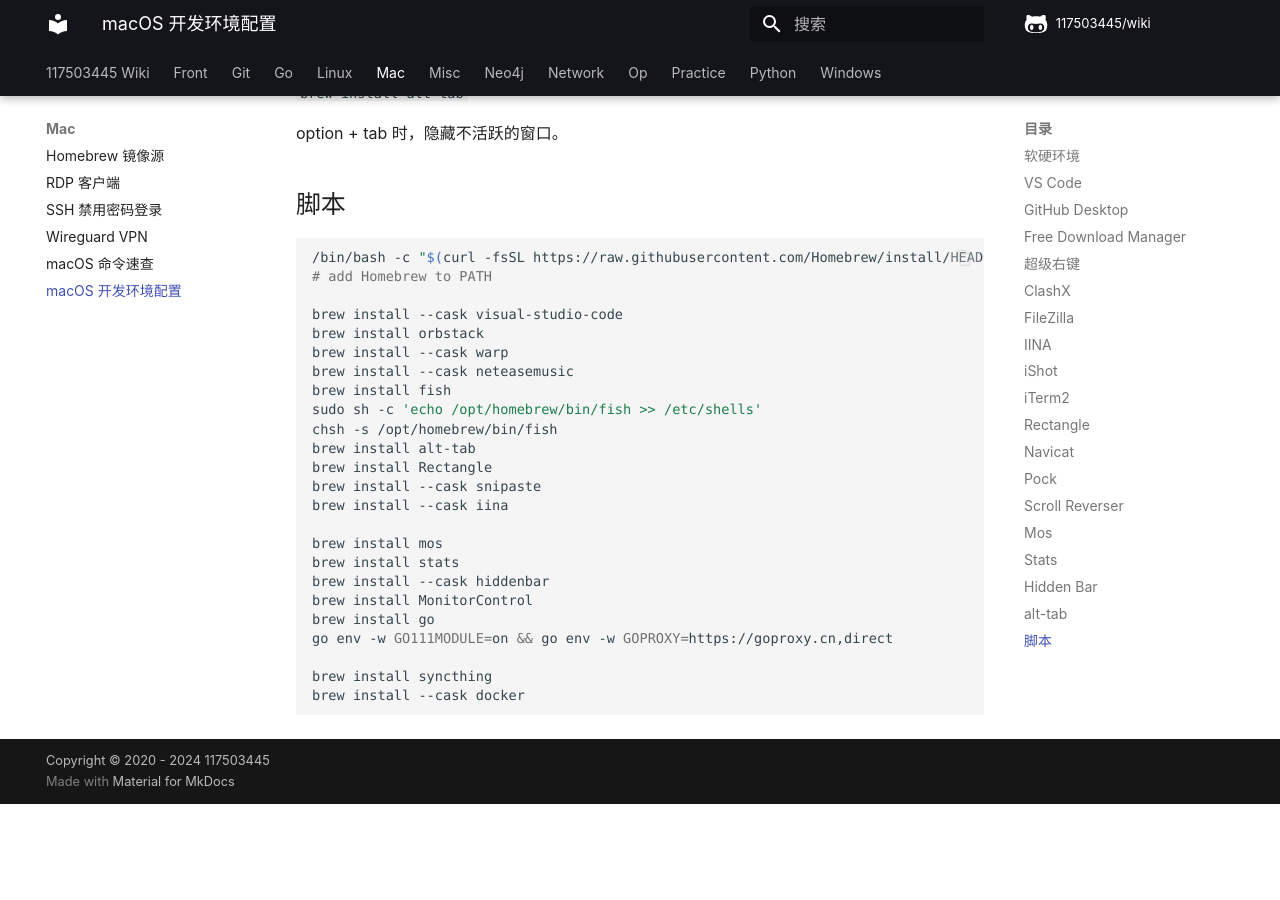
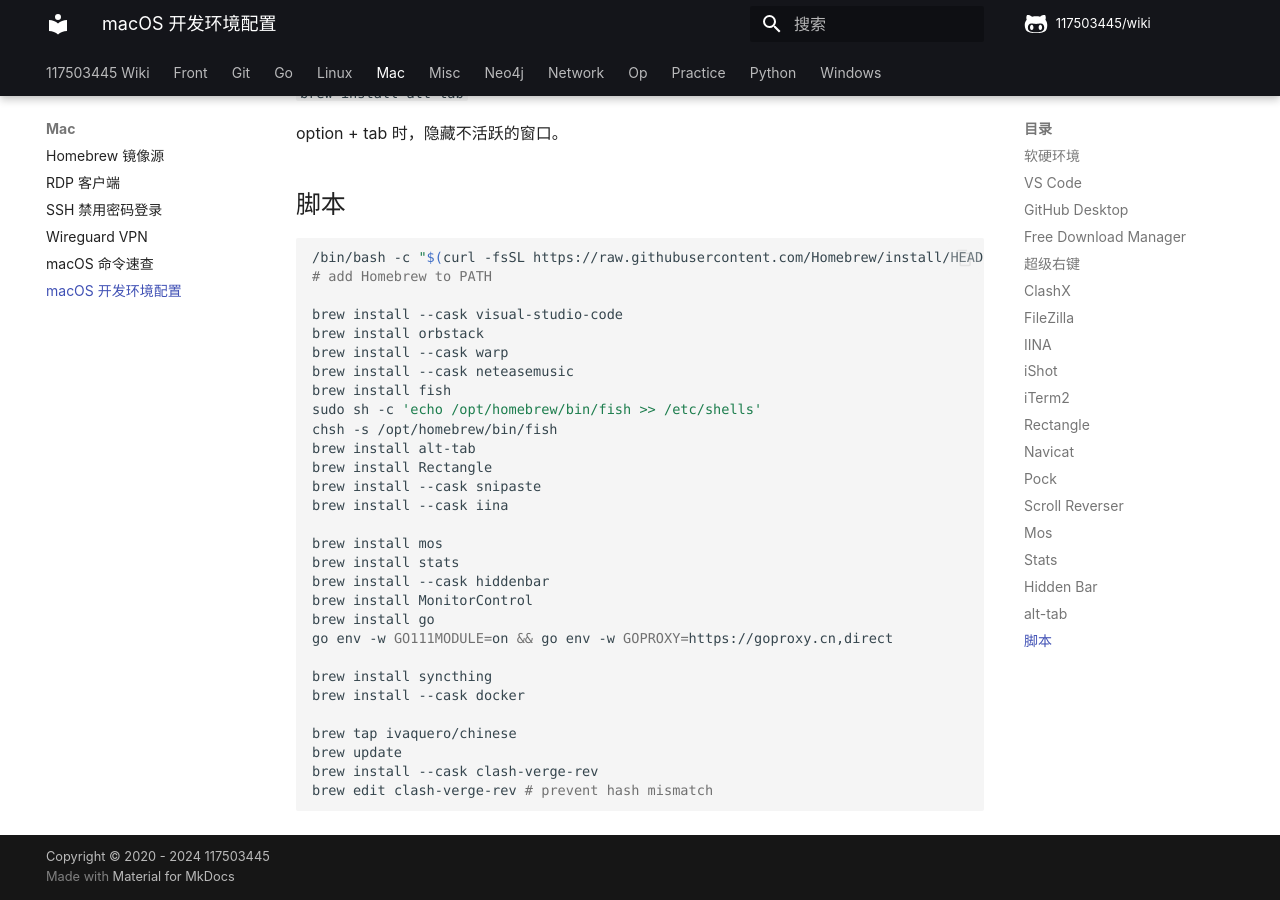
Before and after one commit to 117503445/wiki, an MkDocs documentation site: the page built from docs/mac/macOS 开发环境配置.md, in a window 1280 px wide and 900 px high, scrolled down 3141 px. Built offline with MkDocs 1.6.1 and Material for MkDocs 9.7.7, drawn with Linux system fonts in a browser that asks for light colours; some web fonts are replaced; comment, search, counter and statistics services are not loaded; before the commit the page ends 3945 px from its top, so only the background shows below that.

Commit message:
clash-verge-rev
Signed-off-by: 117503445 <t117503445@gmail.com>

````diff
--- a/docs/mac/macOS 开发环境配置.md
+++ b/docs/mac/macOS 开发环境配置.md
@@ -141,4 +141,9 @@ go env -w GO111MODULE=on && go env -w GOPROXY=https://goproxy.cn,direct
 
 brew install syncthing
 brew install --cask docker
+
+brew tap ivaquero/chinese
+brew update
+brew install --cask clash-verge-rev
+brew edit clash-verge-rev # prevent hash mismatch
 ```
````
